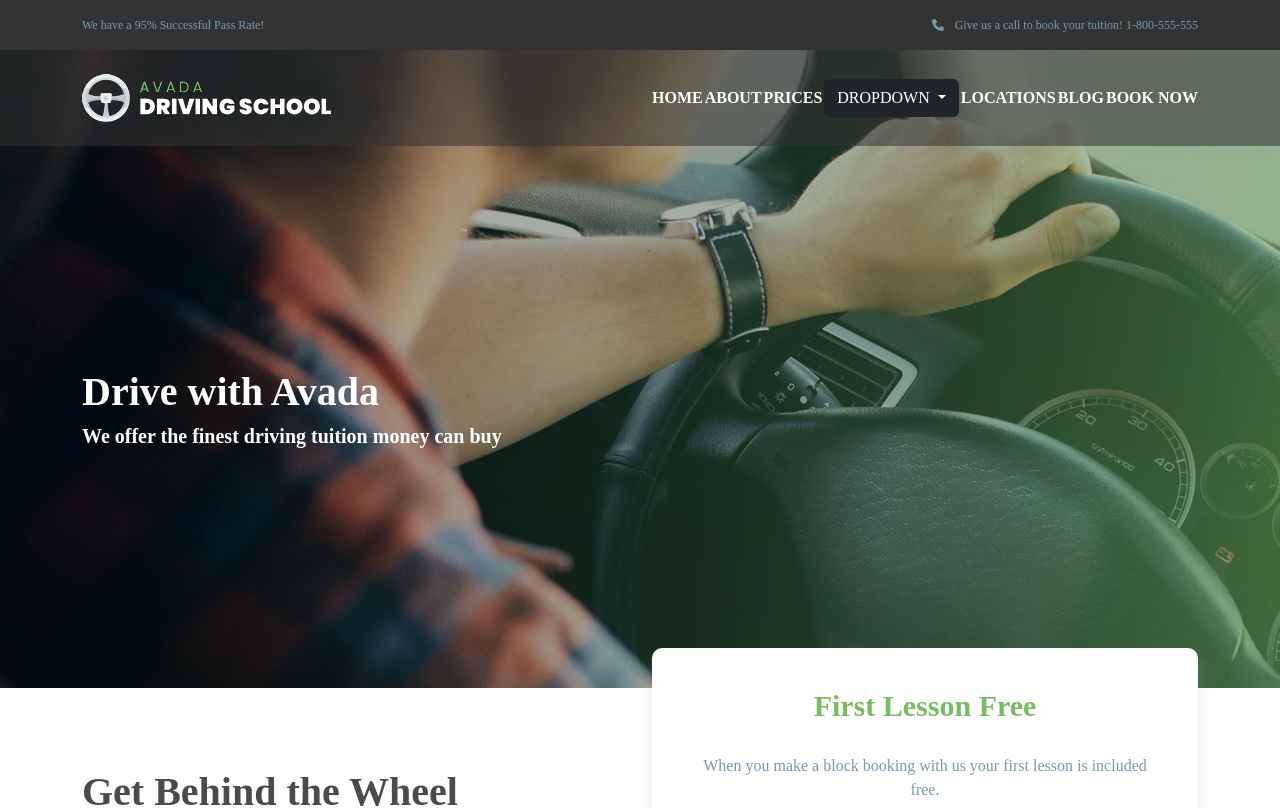
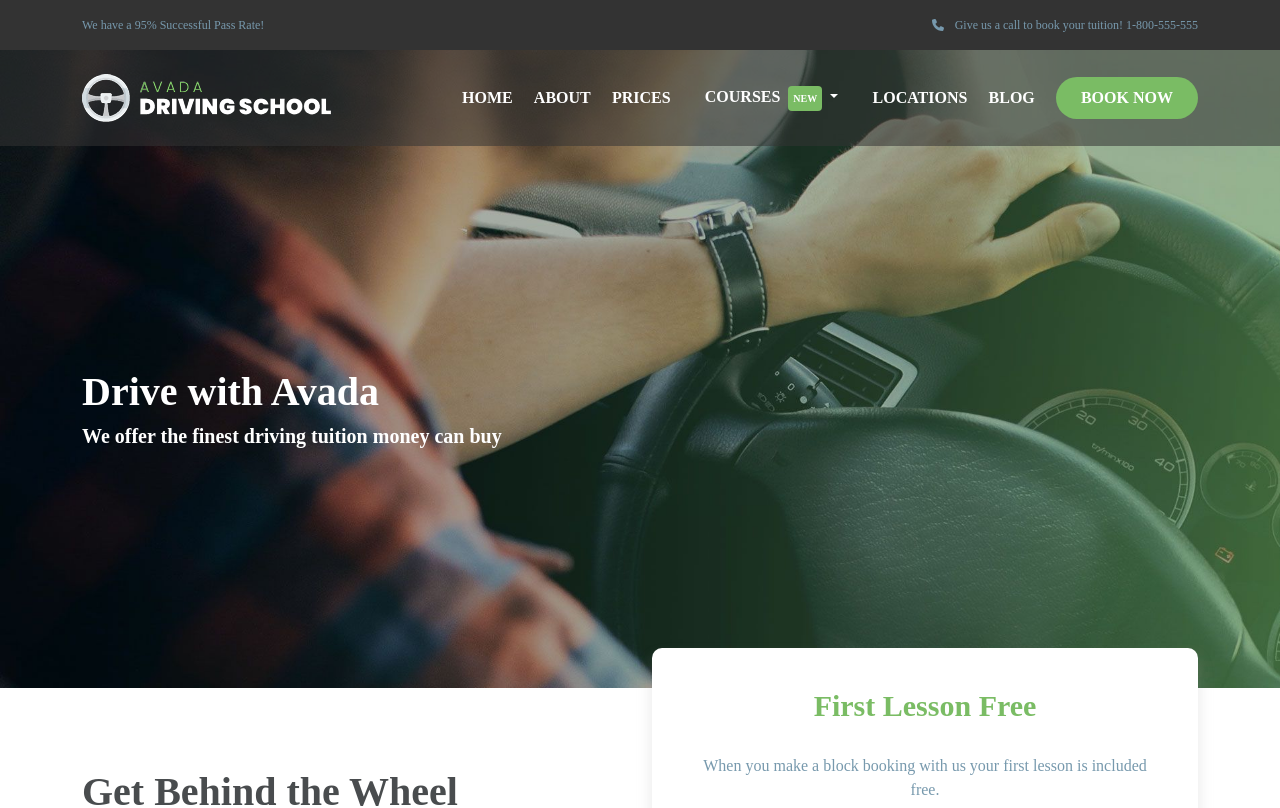
Before and after one commit to MiriamPecora/proj-html-vuejs, a Vue app: page / in a window 1280 px wide. Shown: the top 808 px of the page. Built offline with nearby package versions, Linux system fonts and the light colour scheme; a small style sheet from the web is missing.

Commit message:
[UPD] better navbar

```diff
--- a/src/components/AppHeader.vue
+++ b/src/components/AppHeader.vue
@@ -71,29 +71,30 @@ export default {
           </div>
         </nav>
     </div> -->
-    <div class="container-lg text-uppercase fw-semibold team-10-text-white">
+    <div class="container-lg fw-semibold team-10-text-white">
       <div class="row align-items-center">
         <div class="col">
           <img class="py-4" src="../assets/img/header/avada-drivers-logo-1x.webp" alt="driving avada logo">
         </div>
-        <div class="col">
+        <div class="col-8">
           <div class="d-flex justify-content-between align-items-center">
-            <div>home</div>
-            <div>about</div>
-            <div>prices</div>
+            <div>HOME</div>
+            <div>ABOUT</div>
+            <div>PRICES</div>
             <div>
-              <button class="btn btn-dark dropdown-toggle text-uppercase" data-bs-toggle="dropdown" aria-expanded="false">
-                Dropdown
+              <button class="btn dropdown-toggle text-uppercase fw-semibold" data-bs-toggle="dropdown" aria-expanded="false">
+                COURSES
+                <span class="rounded-1 p-1 mx-1 btn span-nav bg-new fw-semibold text-white">NEW</span>
               </button>
-              <ul class="dropdown-menu dropdown-menu-dark">
-                <li><a class="dropdown-item" href="#">Action</a></li>
-                <li><a class="dropdown-item" href="#">Another action</a></li>
-                <li><a class="dropdown-item" href="#">Something else here</a></li>
+              <ul class="dropdown-menu">
+                <li><a class="dropdown-item" href="#">Intensive</a></li>
+                <li><a class="dropdown-item" href="#">Pass Plus</a></li>
+                <li><a class="dropdown-item" href="#">Instructor</a></li>
               </ul>
             </div>
-            <div>locations</div>
-            <div>blog</div>
-            <div>book now</div>
+            <div>LOCATIONS</div>
+            <div>BLOG</div>
+            <div><button class="btn bg-new rounded-5 px-4 py-2 fw-semibold text-white" type="submit">BOOK NOW</button></div>
           </div>
         </div>
       </div>
```
